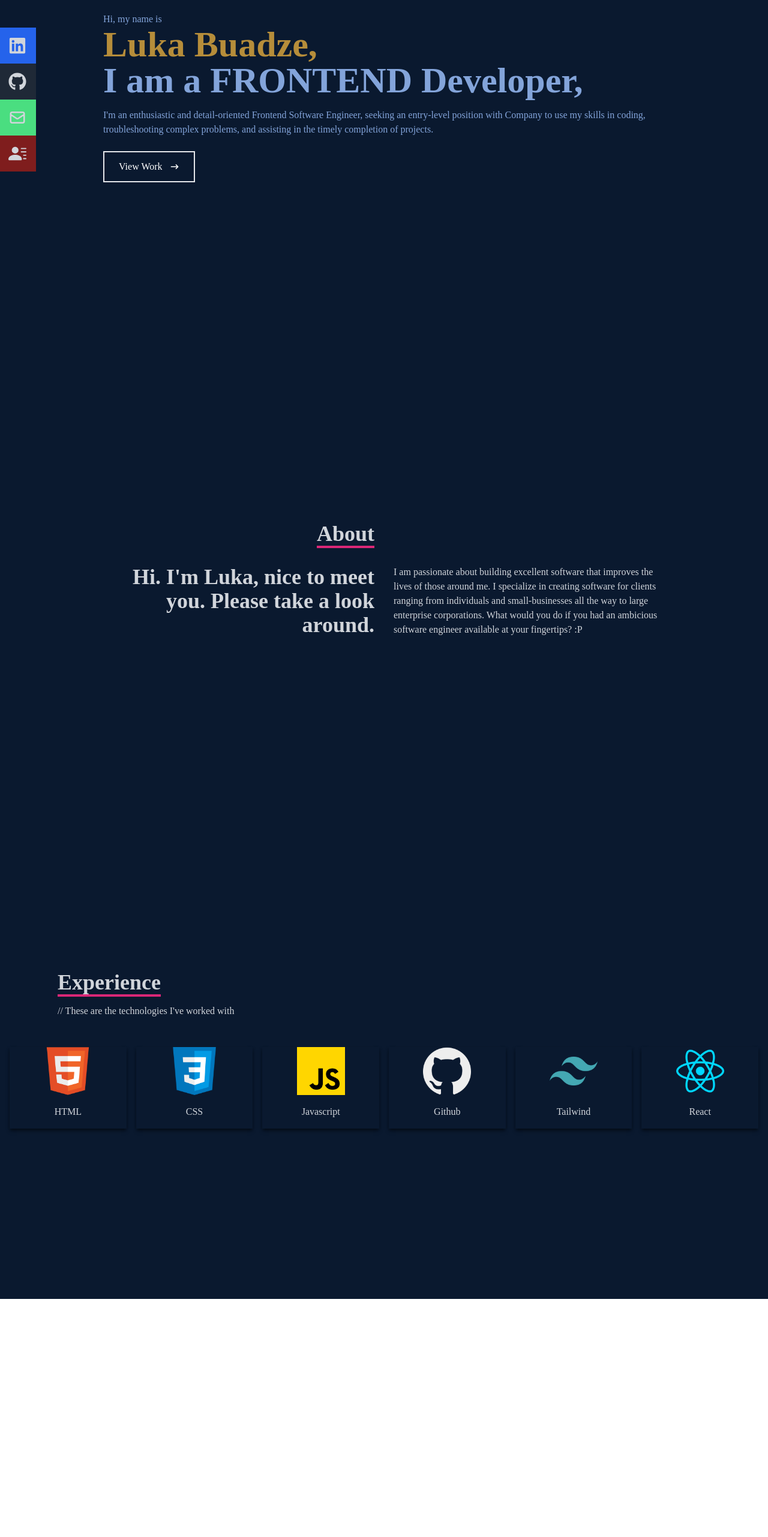
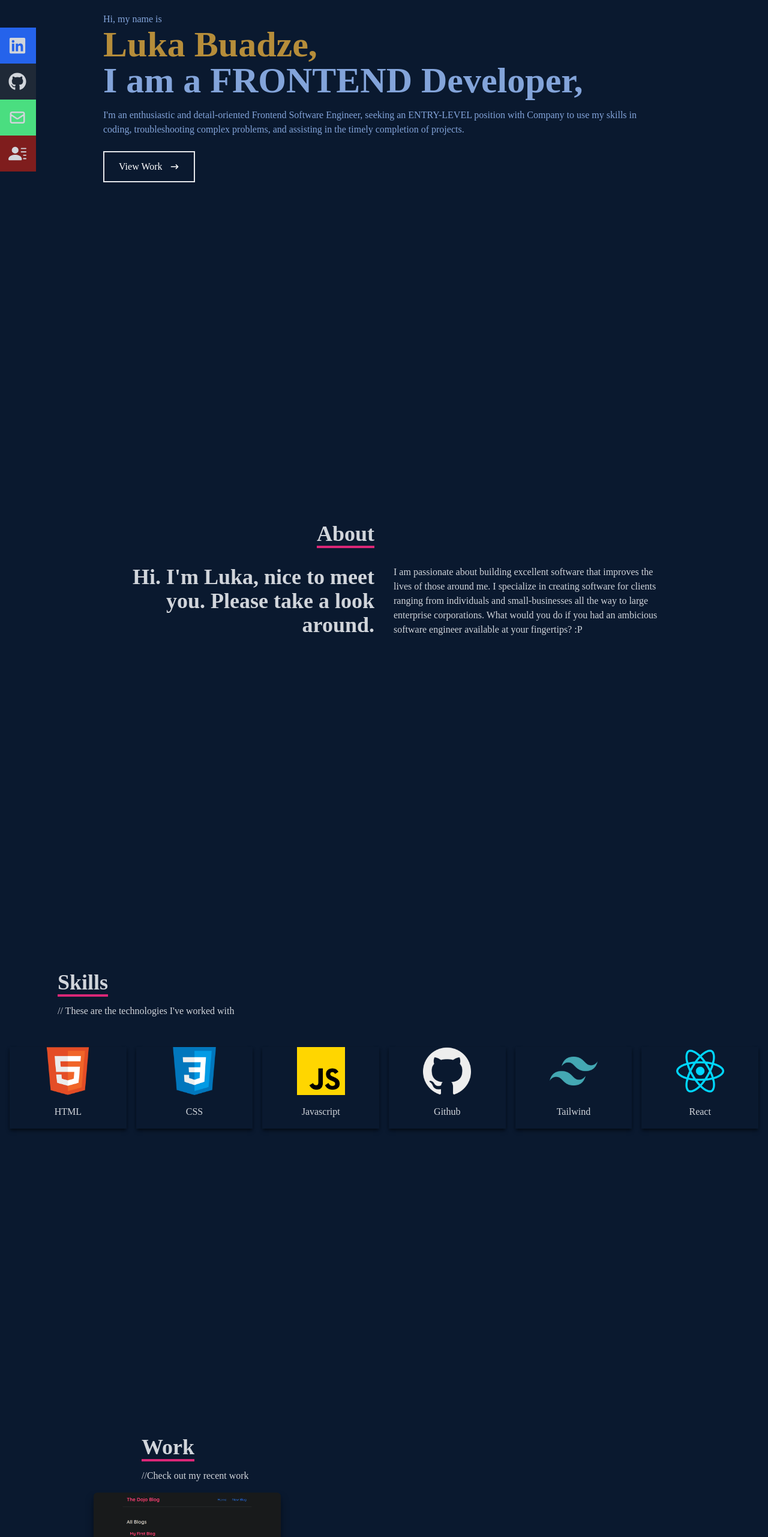
Before and after one commit to BendUOverr/portfolio, a React (Create React App) app: page / in a window 1280 px wide. Shown: the part 234-2797 px from the top of the page at 60% size. Before the commit the page ends 2400 px from the top, so only its background shows below. Built offline with nearby package versions, Linux system fonts and the light colour scheme.

Commit message:
feat:Work

```diff
--- a/src/App.js
+++ b/src/App.js
@@ -2,6 +2,7 @@
 import { Home } from "./components/Home";
 import { Navbar } from "./components/Navbar";
 import { Skills } from "./components/Skills";
+import { Work } from "./components/Work";
 
 
 
@@ -12,6 +13,7 @@
    <Home />
    <About />
    <Skills />
+   <Work />
     </div>
   );
 }
--- a/src/components/Home.js
+++ b/src/components/Home.js
@@ -15,7 +15,7 @@
         </h2>
         <p className="text-[#83a4da] py-4 mx-w-[700]">
           I'm an enthusiastic and detail-oriented Frontend Software Engineer,
-          seeking an entry-level position with Company to use my skills in
+          seeking an ENTRY-LEVEL position with Company to use my skills in
           coding, troubleshooting complex problems, and assisting in the timely
           completion of projects.
         </p>
--- a/src/components/Skills.js
+++ b/src/components/Skills.js
@@ -13,7 +13,7 @@
       <div className="max-w-[1000] mx-auto p-4 flex flex-col justify-center w-full h-full">
         <div className="md:px-20">
           <p className="text-4xl font-bold inline border-b-4 border-pink-600">
-            Experience
+            Skills
           </p>
           <p className="py-4">// These are the technologies I've worked with</p>
         </div>
--- /dev/null
+++ b/src/components/Work.js
@@ -0,0 +1,46 @@
+import React from "react";
+import Dojo from "../assets/dojo.png";
+
+export const Work = () => {
+  return (
+    <div className="w-full md:h-screen text-gray-300 bg-[#0a192f]">
+      <div className="max-w-[1000px] mx-auto p-4 flex flex-col justify-center w-full h-full">
+        <div className="md:px-20">
+          <p className="text-4xl font-bold inline border-b-4 border-pink-600">
+            Work
+          </p>
+          <p className="py-4">//Check out my recent work</p>
+        </div>
+
+        {/* container for projects */}
+
+        <div className="grid sm:grid-cols-2 md:grid-cols-3 gap-4">
+          {/* Gird Item */}
+
+          <div
+            style={{ backgroundImage: `url(${Dojo})` }}
+            className="shadow-lg shadow-[#040c16] group container rounded-md flex justify-center items-center mx-auto content-div"
+          >
+            <div className="opacity-0 group-hover:opacity-100">
+              <span className="text-2xl font-bold text-white tracking-wider">
+                React JS Application
+              </span>
+              <div className="pt-8 text-center">
+                <a href="/">
+                  <button className="text-center rounded-lg px-4 p-3 m-2 bg-white text-gray-700 font-bold text-lg">
+                    Demo
+                  </button>
+                </a>
+                <a href="/">
+                  <button className="text-center rounded-lg px-4 p-3 m-2 bg-white text-gray-700 font-bold text-lg">
+                    Code
+                  </button>
+                </a>
+              </div>
+            </div>
+          </div>
+        </div>
+      </div>
+    </div>
+  );
+};
--- a/src/index.css
+++ b/src/index.css
@@ -14,3 +14,18 @@
         @apply cursor-pointer;
     }
 }
+
+.content-div {
+    background-repeat: no-repeat;
+    background-size: cover;
+    background-position: center;
+    height: 250px;
+}
+
+.content-div:hover {
+    background-image: linear-gradient(
+        to right,
+        rgba(112, 157, 255, 0.8),
+        hsla(242, 74%, 61%, 0.8)
+    )!important;
+}
```
Also changed, not shown: src/assets/dojo.png (added).
